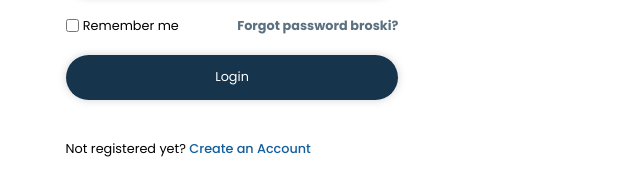
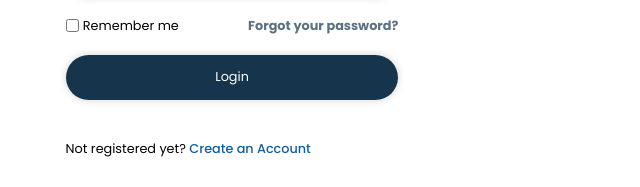
Before and after one commit to george-ajayiola/todolist-app, a plain HTML site: page public/index.html in a window 1280 px wide. Shown: the part 457-644 px from the top of the page, 88-728 px from the left. Drawn offline with Linux system fonts and the light colour scheme.

Commit message:
changed something

```diff
--- a/public/index.html
+++ b/public/index.html
@@ -46,7 +46,7 @@
                     <div class="check-shi">
                     <input type="checkbox" class="remember-me" >
                     <p>Remember me </p></div>
-                    <a href=""><h4>Forgot password broski?</h4></a>
+                    <a href=""><h4>Forgot your password?</h4></a>
                 </div>
 
                 <div class="login-btn">Login</div>
```
